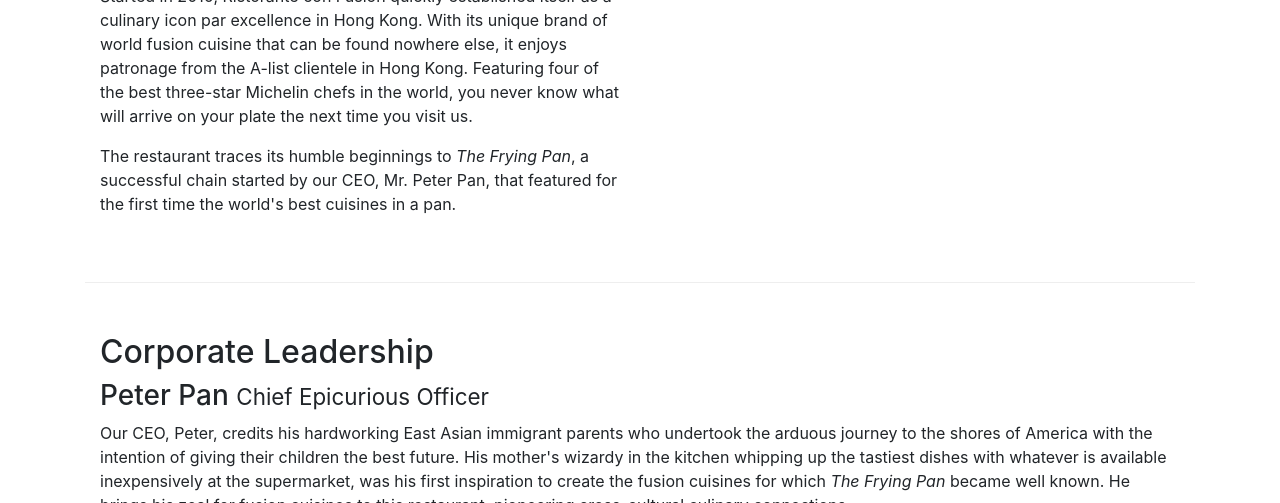
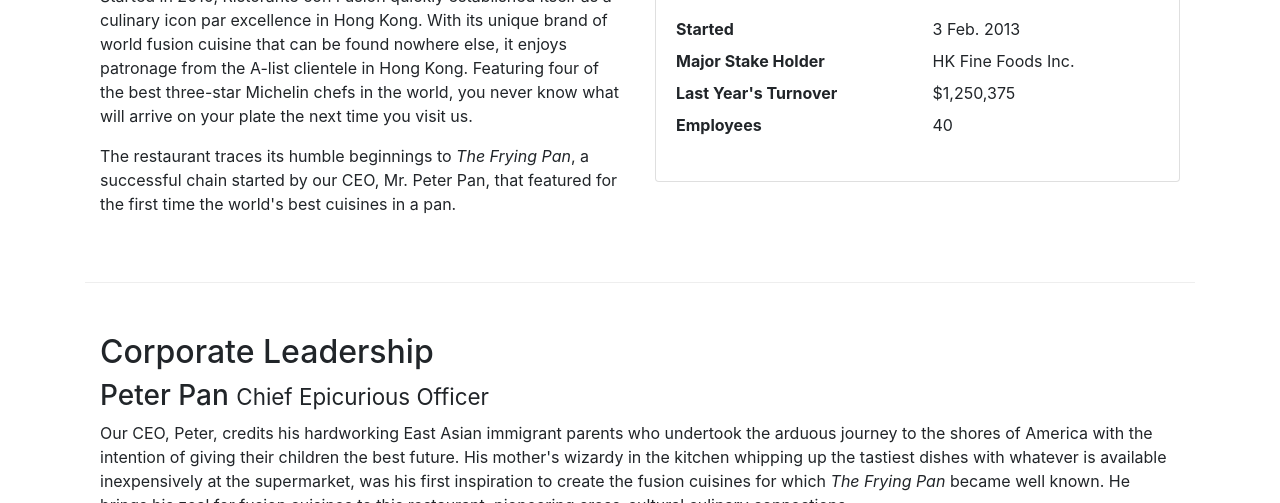
Before and after one commit to 4molybdenum2/BootStrapTutorial, a website: page aboutus.html in a window 1280 px wide. Shown: the part 597-1100 px from the top of the page. Drawn offline with nearby package versions, Linux system fonts and the light colour scheme.

Commit message:
Changes to cards

```diff
--- a/aboutus.html
+++ b/aboutus.html
@@ -72,8 +72,23 @@
                 <p>Started in 2010, Ristorante con Fusion quickly established itself as a culinary icon par excellence in Hong Kong. With its unique brand of world fusion cuisine that can be found nowhere else, it enjoys patronage from the A-list clientele in Hong Kong.  Featuring four of the best three-star Michelin chefs in the world, you never know what will arrive on your plate the next time you visit us.</p>
                 <p>The restaurant traces its humble beginnings to <em>The Frying Pan</em>, a successful chain started by our CEO, Mr. Peter Pan, that featured for the first time the world's best cuisines in a pan.</p>
             </div>
-            <div>
-            </div>
+                <div class="col-12 col-sm-6">
+                    <div class="card">
+                        <h3 class="card-header bg-primary text-white">Facts At a Glance</h3>
+                        <div class="card-body">
+                            <dl class="row">
+                                <dt class="col-6">Started</dt>
+                                <dd class="col-6">3 Feb. 2013</dd>
+                                <dt class="col-6">Major Stake Holder</dt>
+                                <dd class="col-6">HK Fine Foods Inc.</dd>
+                                <dt class="col-6">Last Year's Turnover</dt>
+                                <dd class="col-6">$1,250,375</dd>
+                                <dt class="col-6">Employees</dt>
+                                <dd class="col-6">40</dd>
+                            </dl>
+                        </div>
+                    </div>
+                </div>
         </div>
 
 
```
